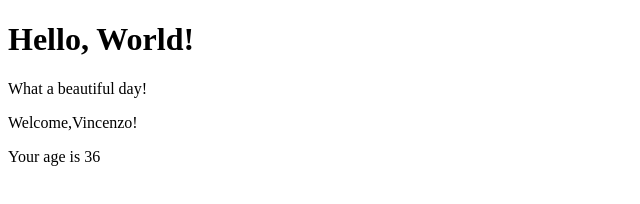
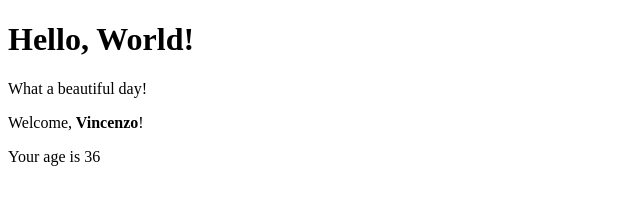
Before and after one commit to argoth85/React-react-exercises, a React (Create React App) app in the folder react-exercises/: page / in a window 1280 px wide. Shown: the top 204 px of the page, without its empty margins (0-640 px from the left). Built offline with nearby package versions, Linux system fonts and the light colour scheme.

Commit message:
props-04

```diff
--- a/react-exercises/src/App.js
+++ b/react-exercises/src/App.js
@@ -1,13 +1,15 @@
 import React from "react";
 import { Hello } from "./Hello";
 import { Welcome } from "./Welcome";
+
+const userName = <strong> Vincenzo</strong>;
 
 export class App extends React.Component {
     render(){
         return (
             <div>
                 <Hello/>
-                <Welcome name="Vincenzo" age={36}/>
+                <Welcome name={userName} age={36}/>
             </div>
         )
     }
```
